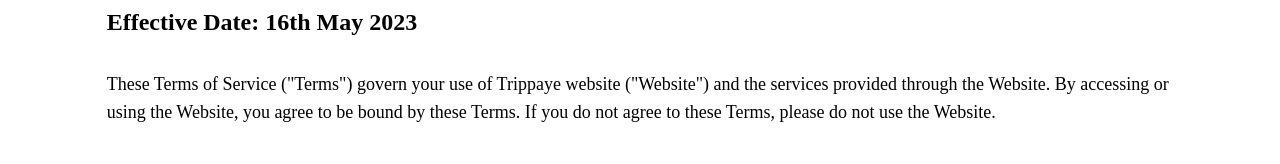
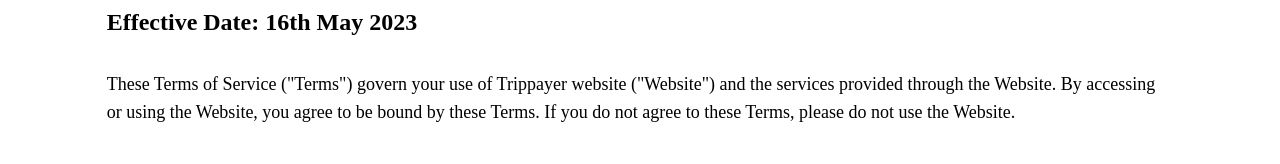
Before and after one commit to Phickayor/wemfund, a Next.js app in the folder wemfund/: page /terms in a window 1280 px wide. Shown: the part 230-394 px from the top of the page. Built offline with nearby package versions, Linux system fonts and the light colour scheme; a web font is replaced by a local one.

Commit message:
spell check

```diff
--- a/wemfund/pages/terms.js
+++ b/wemfund/pages/terms.js
@@ -6,12 +6,12 @@
     return (
         <>
             <NavBar firstNav={"Home"} firstNavLink={"/"} secondNav={"About"} secondNavLink={"/about"} />
-            <div className='mx-auto w-10/12 my-10 font-[poppins] '>
+            <div className='mx-auto w-11/12 lg:w-10/12 my-10 font-[poppins] '>
                 <h3 className='text-3xl font-bold my-10'>Terms Of Service</h3>
                 <div className='space-y-8'>
                     <h3 className='text-2xl font-semibold mt-5'>Effective Date: 16th May 2023</h3>
                     <p className='text-lg'>
-                        These Terms of Service ("Terms") govern your use of Trippaye website ("Website")
+                        These Terms of Service ("Terms") govern your use of Trippayer website ("Website")
                         and the services provided through the Website. By accessing or using the Website,
                         you agree to be bound by these Terms. If you do not agree to these Terms, please do not use the Website.
                     </p>
```
